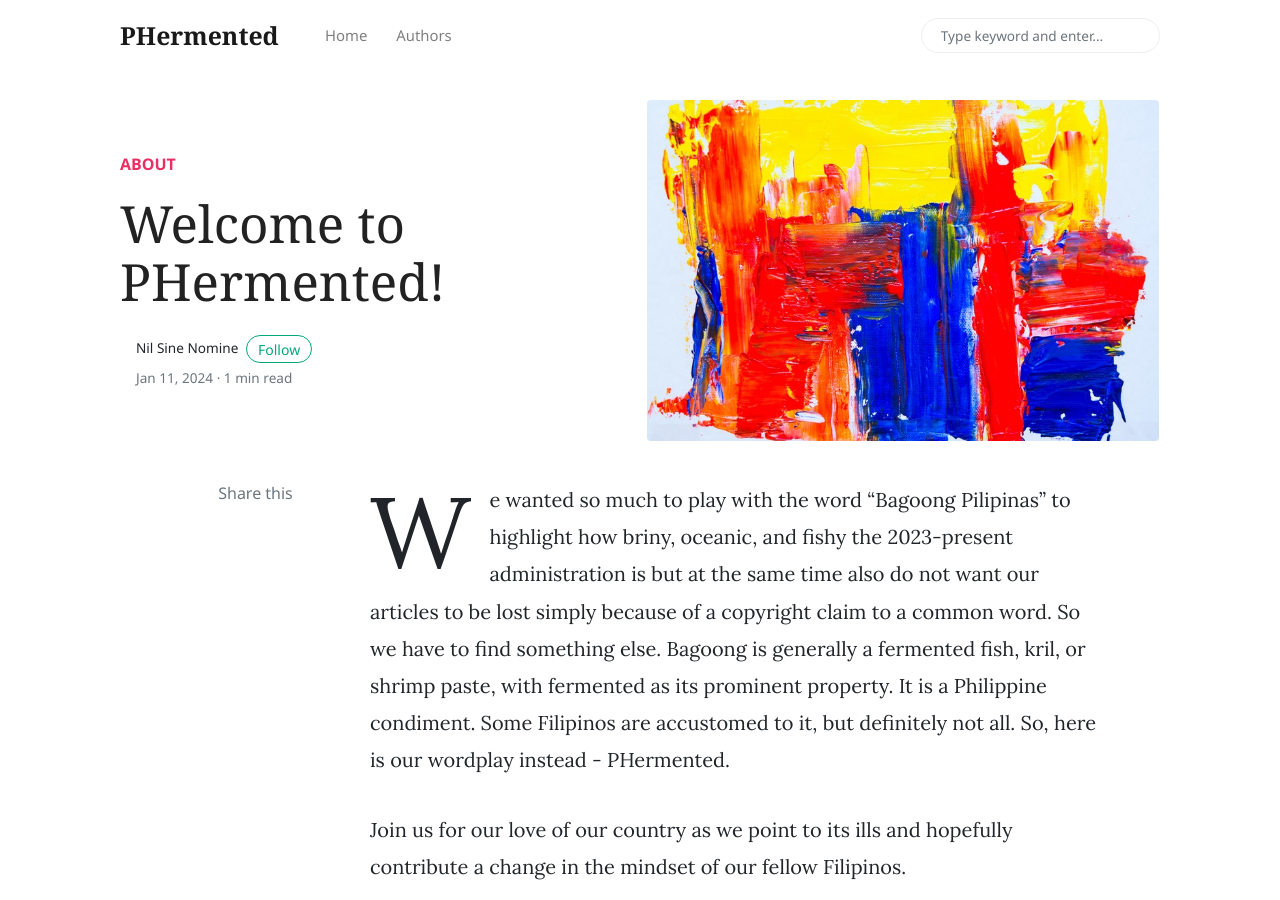
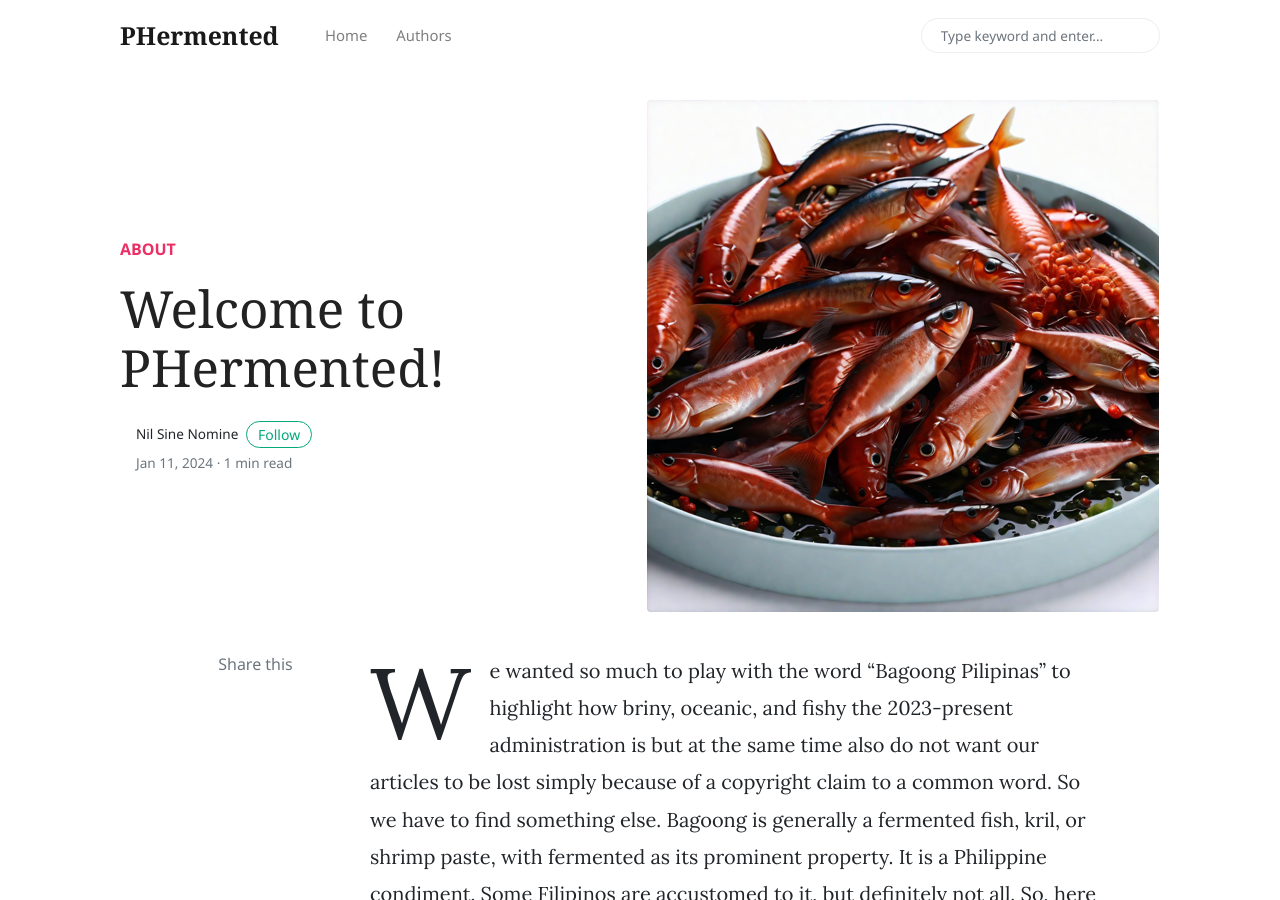
Before and after one commit to nilsinenomine/phermented, a Jekyll site: the page built from _posts/2024-01-11-welcome-to-phermented.md, in a window 1280 px wide and 900 px high. Built offline with Jekyll 4.4.1, drawn with Linux system fonts in a browser that asks for light colours; nearby versions of some CDN libraries; comment, search, counter and statistics services are not loaded.

Commit message:
Modified post images

```diff
--- a/_posts/2024-01-11-welcome-to-phermented.md
+++ b/_posts/2024-01-11-welcome-to-phermented.md
@@ -4,7 +4,7 @@ title:  "Welcome to PHermented!"
 author: nil
 categories:
 - about
-image: assets/images/demo1.jpg
+image: assets/images/stinky-fish.png
 ---
 We wanted so much to play with the word "Bagoong Pilipinas" to highlight how briny, oceanic, and fishy the 2023-present administration is but at the same time also do not want our articles to be lost simply because of a copyright claim to a common word. So we have to find something else. Bagoong is generally a fermented fish, kril, or shrimp paste, with fermented as its prominent property. It is a Philippine condiment. Some Filipinos are accustomed to it, but definitely not all. So, here is our wordplay instead - PHermented.
 
```
Also changed, not shown: _posts/2024-01-10-hindi-makakarating-sa-paroroonan.md (+1 -0 lines), _posts/2024-01-22-Hindi-MOOE-Pera-Yan.md (+1 -1 lines), assets/images/a-point-of-no-return.png (added), assets/images/hindi-mooe-pera-yan-v2.png (added), assets/images/stinky-fish.png (added).
